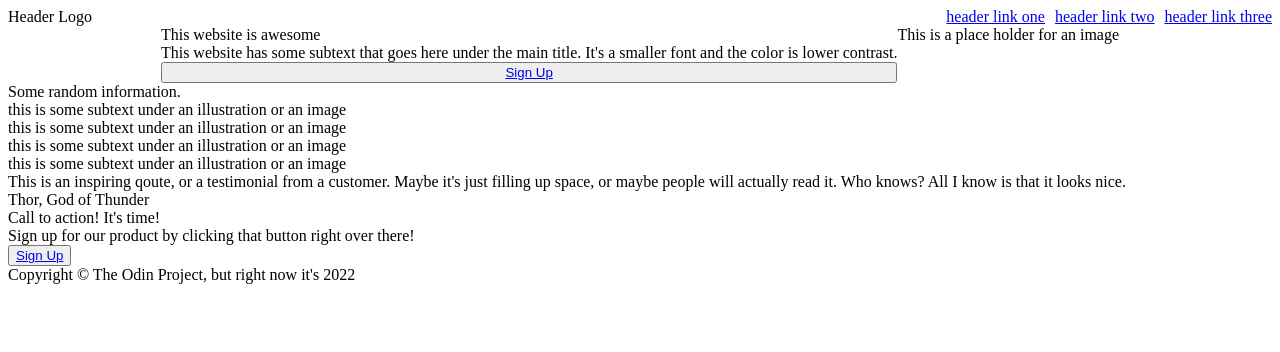
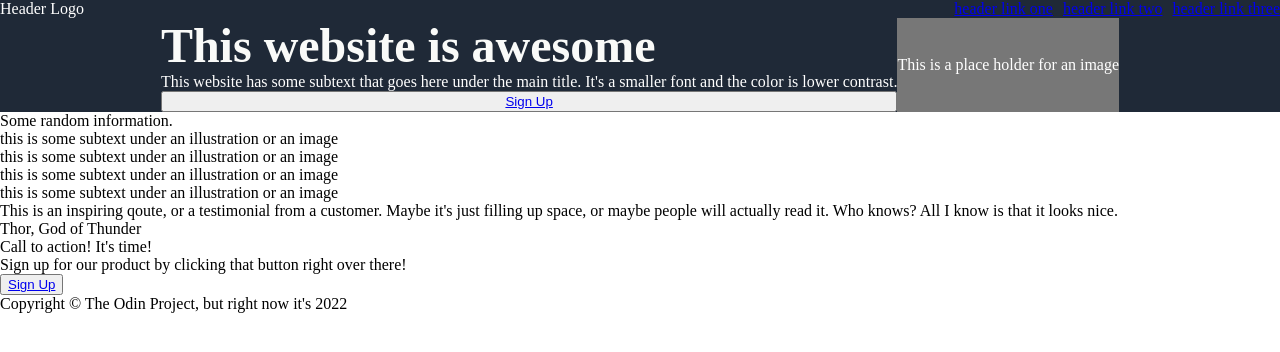
Before and after one commit to chaseluka/odin-page, a plain HTML site: page index.html in a window 1280 px wide. Drawn offline with Linux system fonts and the light colour scheme.

Commit message:
index.html

```diff
--- a/index.html
+++ b/index.html
@@ -19,11 +19,11 @@
         </div>
         <div class="intro">
             <div class="intro-left">
-                <div>This website is awesome</div>
-                <div>This website has some subtext that goes here under the main title. It's a smaller font and the color is lower contrast.</div>
+                <div class="big-text">This website is awesome</div>
+                <div class="little-text">This website has some subtext that goes here under the main title. It's a smaller font and the color is lower contrast.</div>
                 <button><a href="idk">Sign Up</a></button>
             </div>
-            <div>This is a place holder for an image</div>
+            <div class="pc">This is a place holder for an image</div>
         </div>
     </div>
     <div>Some random information.</div>
--- a/style.css
+++ b/style.css
@@ -1,3 +1,8 @@
+body {
+    margin: 0;
+    padding: 0;
+}
+
 .header {
     display: flex;
     justify-content: space-between;
@@ -20,3 +25,23 @@ ul {
     display: flex;
     justify-content: center;
 }
+
+.container-head {
+    background-color: #1f2937;
+    color: white;
+    display: flex;
+    flex-direction: column;
+}
+
+.big-text {
+    font-size: 48px;
+    font-weight: bolder;
+    color: #f9faf8
+}
+
+.pc {
+    display: flex;
+    justify-content: center;
+    align-items: center;
+    background-color: #777;
+}
```
